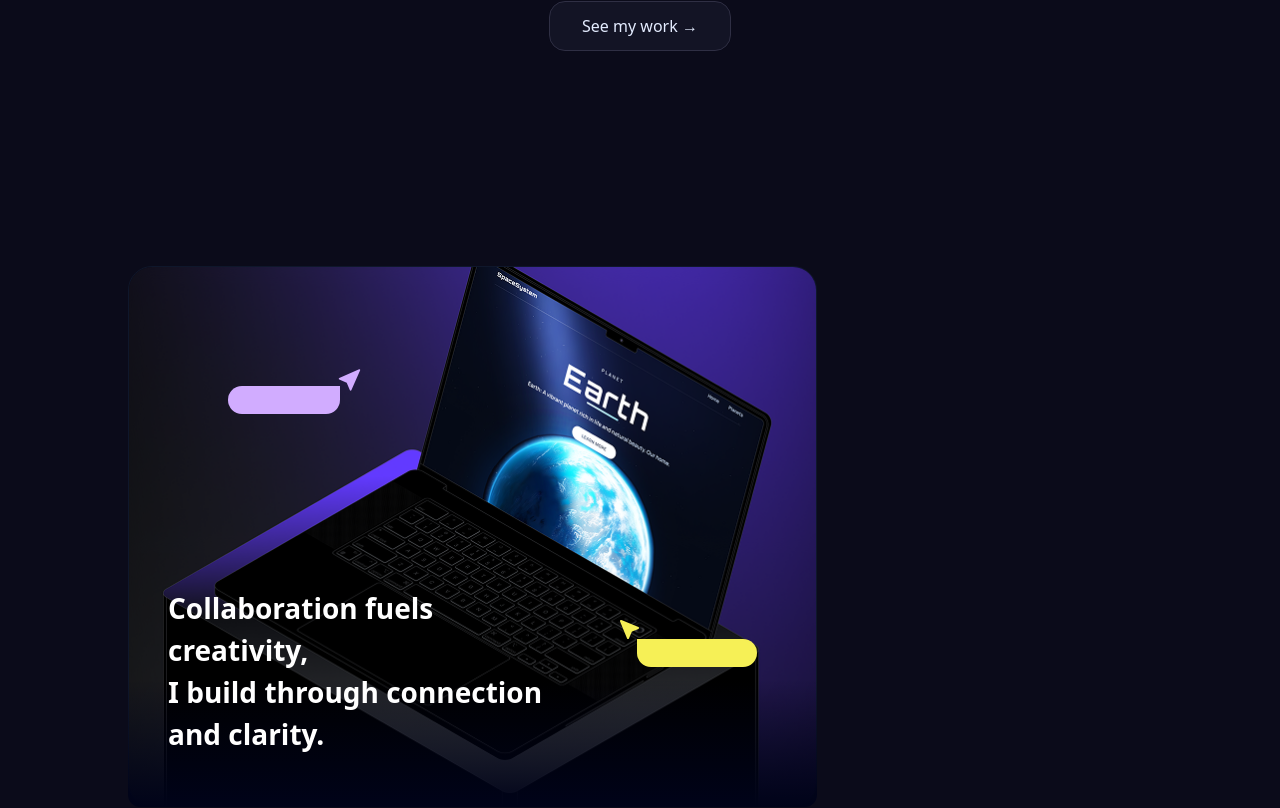
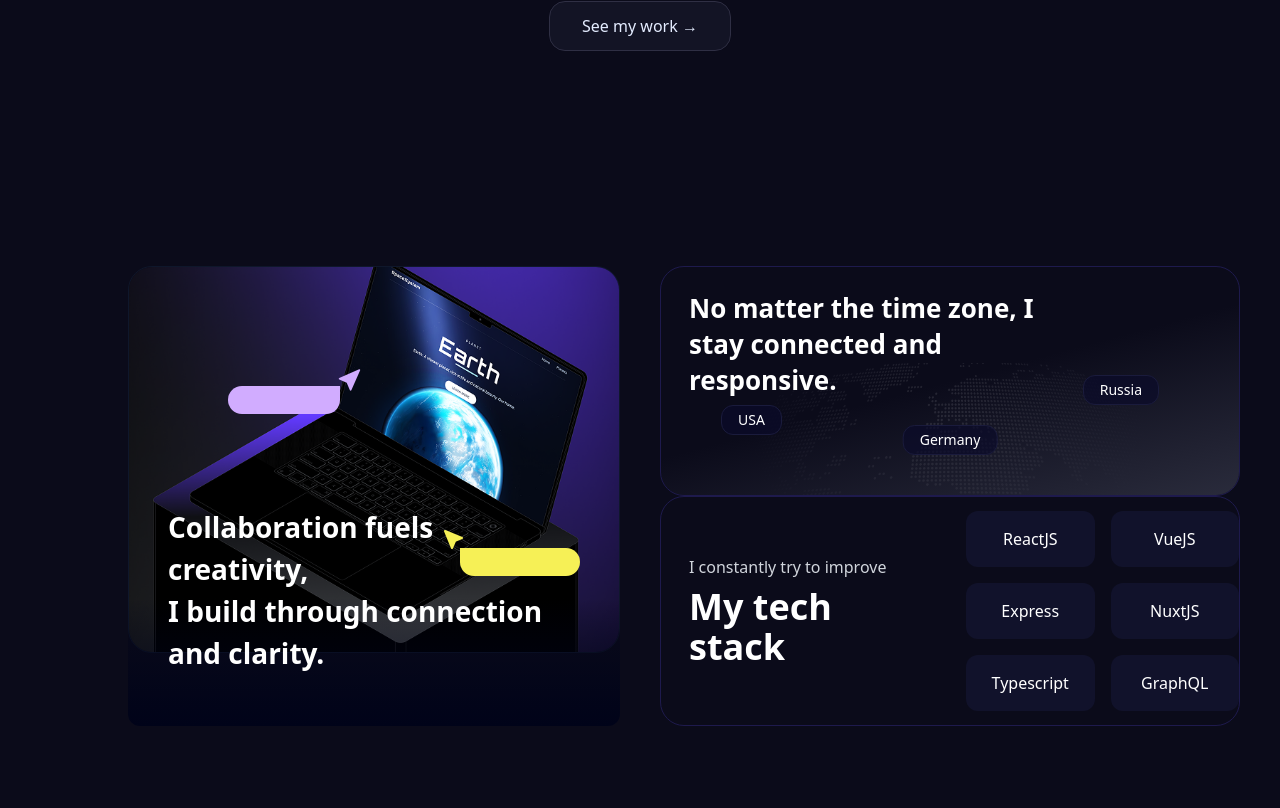
Before and after one commit to HaniCa-m/personal-portfolio, a React (Vite) app: page / in a window 1280 px wide. Shown: the part 530-1338 px from the top of the page. Built offline with nearby package versions, Linux system fonts and the light colour scheme.

Commit message:
ProfileHighlights

```diff
--- a/src/components/highlights/ProfileHighlights.tsx
+++ b/src/components/highlights/ProfileHighlights.tsx
@@ -1,26 +1,104 @@
 export default function ProfileHighlights() {
   return (
-    <section>
-      <div className="my-24 mx-32">
+    <section className="my-24 mx-32 grid grid-cols-2 gap-10 ">
       <div className="relative inline-block">
         <img
-            className="rounded-3xl border-1 border-slate-900 h-[541px] w-[689px] block"
+          className="rounded-3xl border-1 border-slate-900 block"
           src="/public/img/image.png"
           alt=""
         />
         <div className="absolute bottom-0 left-0 w-full h-32 bg-gradient-to-t from-[#000319]/100 to-transparent rounded-b-xl"></div>
         <div className="absolute bottom-11 left-10 text-white max-w-[400px]">
           <p className="text-[28px] font-bold mb-2">
-              Collaboration fuels creativity, <br />
-              I build through connection and clarity.
+            Collaboration fuels creativity, <br />I build through connection and
+            clarity.
           </p>
         </div>
-          <svg className="absolute top-[100px] left-[210px]" xmlns="http://www.w3.org/2000/svg" width="25" height="25" viewBox="0 0 16 16"><path fill="#D1ACFF" d="M14.082 2.182a.5.5 0 0 1 .103.557L8.528 15.467a.5.5 0 0 1-.917-.007L5.57 10.694L.803 8.652a.5.5 0 0 1-.006-.916l12.728-5.657a.5.5 0 0 1 .556.103z"/></svg>
+        <svg
+          className="absolute top-[100px] left-[210px]"
+          xmlns="http://www.w3.org/2000/svg"
+          width="25"
+          height="25"
+          viewBox="0 0 16 16"
+        >
+          <path
+            fill="#D1ACFF"
+            d="M14.082 2.182a.5.5 0 0 1 .103.557L8.528 15.467a.5.5 0 0 1-.917-.007L5.57 10.694L.803 8.652a.5.5 0 0 1-.006-.916l12.728-5.657a.5.5 0 0 1 .556.103z"
+          />
+        </svg>
         <div className="absolute top-[120px] left-[100px] w-28 h-7 bg-[#D1ACFF] rounded-b-full rounded-l-full"></div>
-          <svg className="absolute bottom-[166px] right-[176px]"  xmlns="http://www.w3.org/2000/svg" width="24" height="24" viewBox="0 0 24 24"><path fill="#F6F056" fill-rule="evenodd" d="M4.38 3.075a1 1 0 0 0-1.305 1.306l7 17a1 1 0 0 0 1.844.013l2.685-6.265a1 1 0 0 1 .525-.525l6.265-2.685a1 1 0 0 0-.013-1.844z" clip-rule="evenodd"/></svg>
-          <div className="absolute bottom-[140px] right-[60px] w-30 h-7 bg-[#F6F056] rounded-b-full rounded-r-full"></div>
+        <svg
+          className="absolute bottom-[175px] right-[155px]"
+          xmlns="http://www.w3.org/2000/svg"
+          width="24"
+          height="24"
+          viewBox="0 0 24 24"
+        >
+          <path
+            fill="#F6F056"
+            fillRule="evenodd"
+            d="M4.38 3.075a1 1 0 0 0-1.305 1.306l7 17a1 1 0 0 0 1.844.013l2.685-6.265a1 1 0 0 1 .525-.525l6.265-2.685a1 1 0 0 0-.013-1.844z"
+            clipRule="evenodd"
+          />
+        </svg>
+        <div className="absolute bottom-[150px] right-[40px] w-30 h-7 bg-[#F6F056] rounded-b-full rounded-r-full"></div>
+      </div>
+      <div className="grid grid-rows-2">
+        <div className="relative w-[580px] h-[230px] rounded-3xl overflow-hidden  border-1 border-indigo-950 flex items-start justify-start px-7 py-12">
+        <img
+          src="/public/img/section input.png"
+          alt="world map"
+          className="absolute top-24 bottom-0 left-0 w-full h-full object-cover opacity-100"
+        />
+
+        <div className="absolute inset-0 bg-[linear-gradient(345deg,#37394a_0%,transparent_50%)] opacity-70"></div>
+        <h2 className="relative z-10 bottom-6 text-white text-[26px] font-bold max-w-[390px] leading-snug">
+          No matter the time zone, I stay connected and responsive.
+        </h2>
+        <span className="absolute bottom-[60px] left-[60px] bg-[#0b0b2a]/70 text-white px-4 py-1 rounded-xl text-sm border border-[#1a1b3c]">
+          USA
+        </span>
+
+        <span className="absolute bottom-[40px] left-1/2 -translate-x-1/2 bg-[#0b0b2a]/70 text-white px-4 py-1 rounded-xl text-sm border border-[#1a1b3c]">
+          Germany
+        </span>
+
+        <span className="absolute bottom-[90px] right-[80px] bg-[#0b0b2a]/70 text-white px-4 py-1 rounded-xl text-sm border border-[#1a1b3c]">
+          Russia
+        </span>
+      </div>
+      <div className="grid grid-cols-2 gap-8 items-center w-[580px] h-[230px] rounded-3xl overflow-hidden border-1 border-indigo-950">
+        {/* Left Side */}
+        <div className="ml-7">
+          <p className="text-gray-300 mb-2">I constantly try to improve</p>
+          <h2 className="text-white text-4xl font-bold">My tech stack</h2>
+        </div>
+
+        {/* Right Side */}
+        <div className="grid grid-cols-2 gap-4">
+          <div className="bg-[#11122B] text-white p-4 rounded-xl text-center">
+            ReactJS
+          </div>
+          <div className="bg-[#11122B] text-white p-4 rounded-xl text-center">
+            VueJS
+          </div>
+          <div className="bg-[#11122B] text-white p-4 rounded-xl text-center">
+            Express
+          </div>
+          <div className="bg-[#11122B] text-white p-4 rounded-xl text-center">
+            NuxtJS
+          </div>
+          <div className="bg-[#11122B] text-white p-4 rounded-xl text-center">
+            Typescript
+          </div>
+          <div className="bg-[#11122B] text-white p-4 rounded-xl text-center">
+            GraphQL
           </div>
         </div>
+      </div>
+      </div>
+
+
     </section>
   );
 }
```
Also changed, not shown: public/img/image (1).png (added), public/img/section input.png (added). Lines whose indentation alone changed are shown as unchanged.
